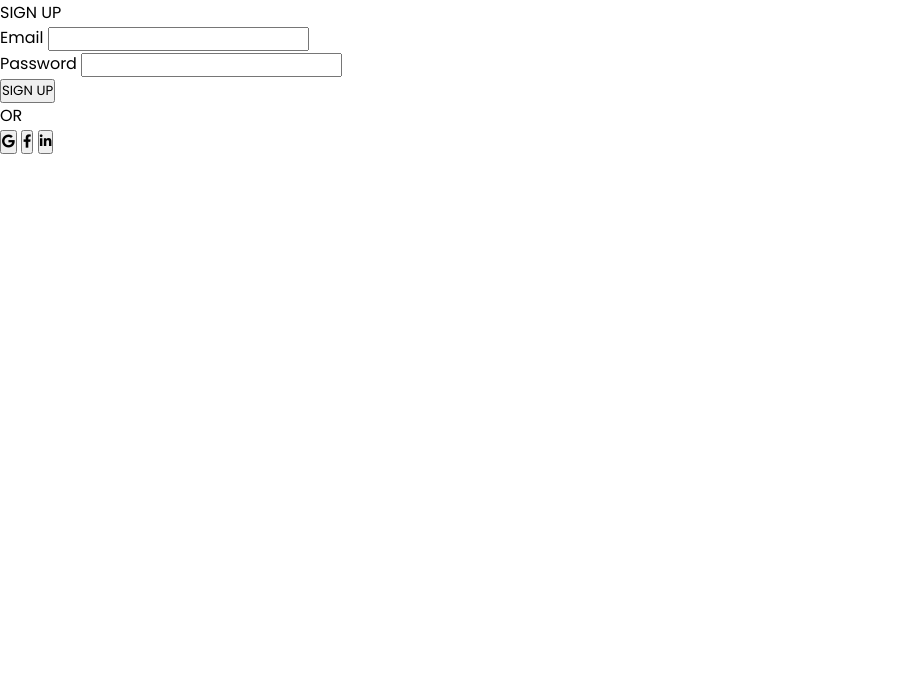
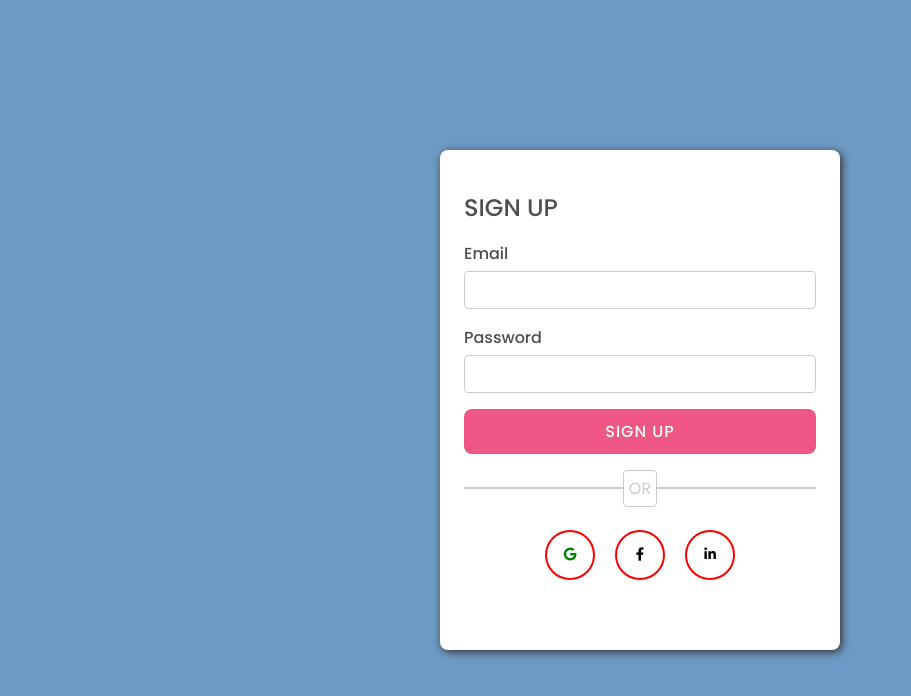
Before and after one commit to roshan-9906/Loginp-page, a plain HTML site: page index.html in a window 1280 px wide. Shown: the whole page, without its empty margins (0-911 px from the left). Drawn offline with Linux system fonts and the light colour scheme.

Commit message:
added css for heading,input and submit button

```diff
--- a/index.css
+++ b/index.css
@@ -4,3 +4,131 @@
   box-sizing: border-box;
   font-family: "Poppins", sans-serif;
 }
+.Parentbody {
+  display: flex;
+  height: 100vh;
+  width: 100%;
+  background-color: #6d9ac4;
+  justify-content: center;
+  align-items: center;
+}
+.box {
+  height: 500px;
+  width: 400px;
+  background-color: white;
+  /* border: 2px solid blue; */
+  border-radius: 8px;
+  padding: 1.5rem;
+  box-shadow: 2px 2px 8px rgb(48, 47, 47);
+}
+.heading {
+  margin: 1rem 0;
+  font-size: 1.5rem;
+  color: #4e4e4e;
+  font-weight: 500;
+}
+.email {
+  display: flex;
+  /* border: 2px solid red; */
+  height: 15%;
+  flex-direction: column;
+  justify-content: space-between;
+}
+.email-heading {
+  color: #4e4e4e;
+  margin-bottom: 5px;
+  font-weight: 500;
+}
+.password {
+  display: flex;
+  /* border: 2px solid red; */
+  margin-top: 1rem;
+  height: 15%;
+  flex-direction: column;
+  justify-content: space-between;
+}
+.password-heading {
+  color: #4e4e4e;
+  margin-bottom: 5px;
+  font-weight: 500;
+}
+.input {
+  border: 1.5px solid #ccc;
+  border-radius: 4px;
+  height: 60%;
+}
+.login-button {
+  display: flex;
+  height: 10%;
+  width: 100%;
+  border-radius: 8px;
+  margin-top: 1rem;
+  outline: none;
+  border: none;
+  justify-content: center;
+  align-items: center;
+  text-align: center;
+  font-size: 1rem;
+  color: white;
+  background-color: #ee5684;
+  font-weight: 500;
+  letter-spacing: 1px;
+  cursor: pointer;
+}
+.line {
+  display: flex;
+  justify-content: center;
+  align-items: center;
+  text-align: center;
+  /* border: 2px solid blue; */
+  margin-top: 1rem;
+}
+.line-through {
+  border: 0.5px solid #ccc;
+  /* height: 5px; */
+  width: 100%;
+}
+.line-span {
+  border: 1.2px solid #ccc;
+  padding: 5px;
+  color: #ccc;
+  border-radius: 4px;
+}
+.button-links {
+  display: flex;
+  /* border: 2px solid red; */
+  height: 4rem;
+  width: 100%;
+  margin-top: 1rem;
+  justify-content: center;
+  align-items: center;
+}
+
+.google-btn {
+  border: 2px solid red;
+  height: 50px;
+  width: 50px;
+  margin: 10px;
+  border-radius: 50%;
+  outline: none;
+  background-color: white;
+  color: green;
+}
+.facebook-btn {
+  border: 2px solid red;
+  height: 50px;
+  width: 50px;
+  margin: 10px;
+  border-radius: 50%;
+  outline: none;
+  background-color: white;
+}
+.linkedin-btn {
+  border: 2px solid red;
+  height: 50px;
+  width: 50px;
+  margin: 10px;
+  border-radius: 50%;
+  outline: none;
+  background-color: white;
+}
```
